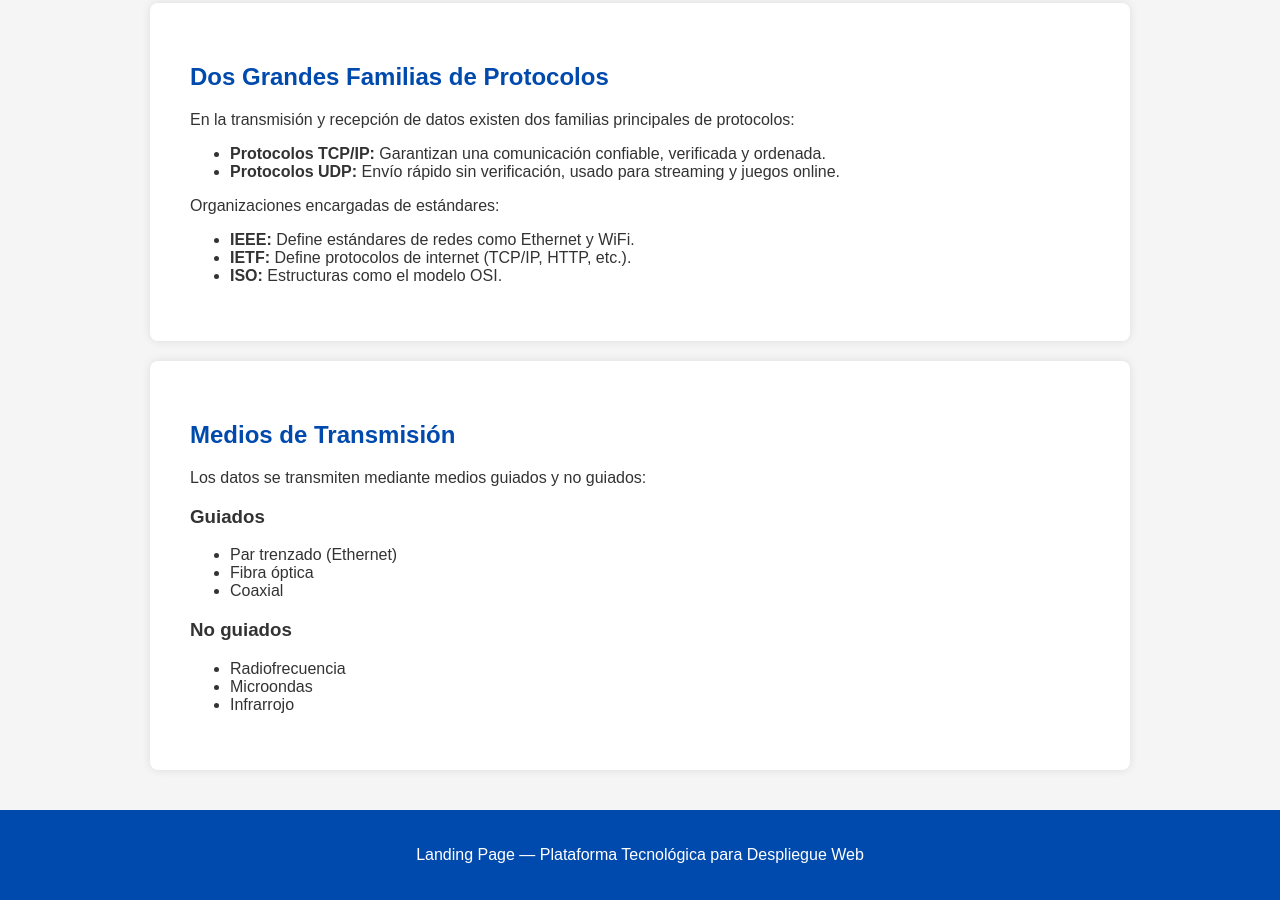
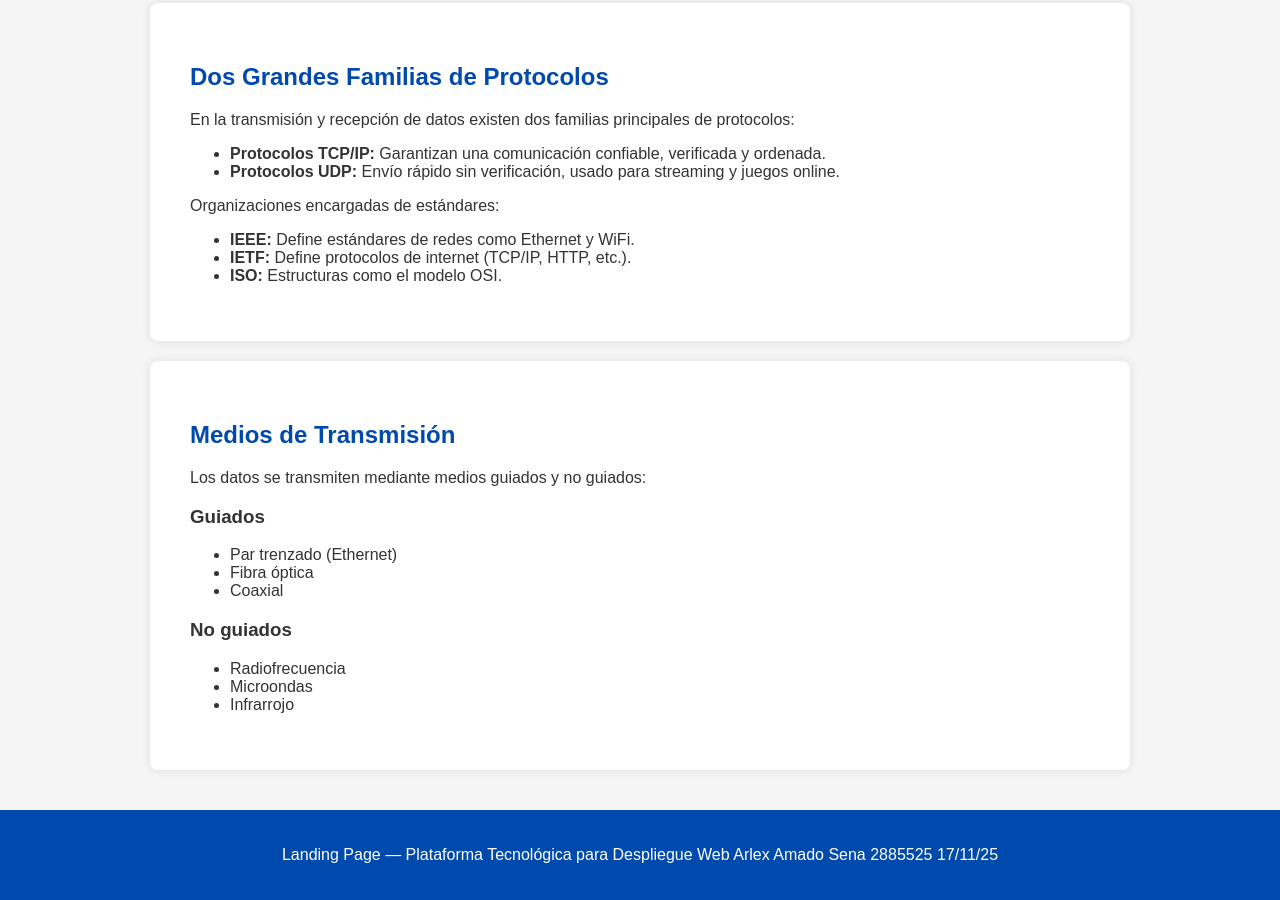
Before and after one commit to ArlexAmado/GA10-220501097-AA1-EV01, a plain HTML site: page index.html in a window 1280 px wide. Shown: the part 1331-2231 px from the top of the page. Drawn offline with Linux system fonts and the light colour scheme.

Commit message:
Add author and date to footer in index.html

```diff
--- a/index.html
+++ b/index.html
@@ -149,7 +149,8 @@
 </section>
 
 <footer>
-    <p>Landing Page — Plataforma Tecnológica para Despliegue Web</p>
+    <p>Landing Page — Plataforma Tecnológica para Despliegue Web
+    Arlex Amado Sena 2885525 17/11/25</p>
 </footer>
 
 </body>
```
